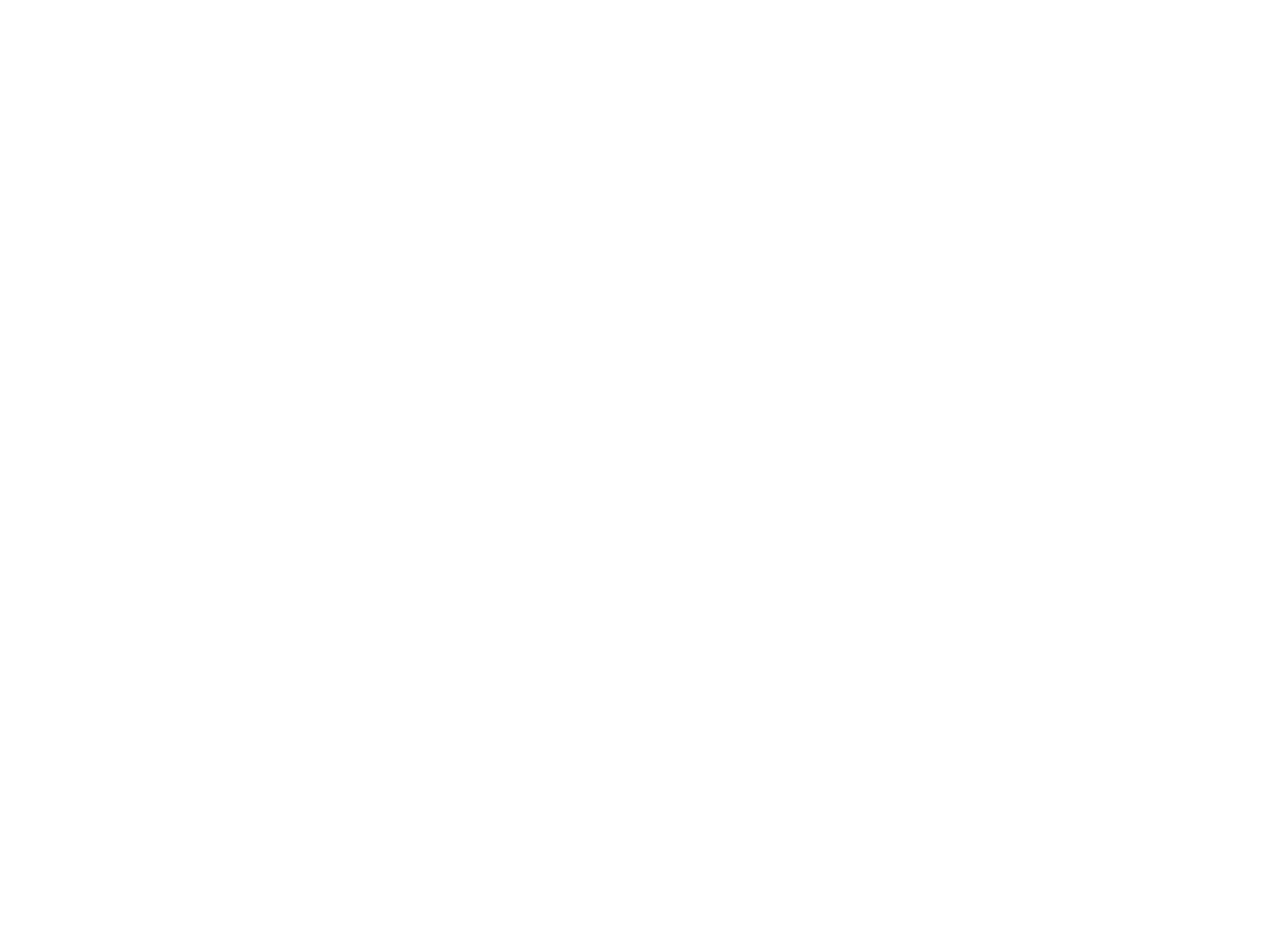
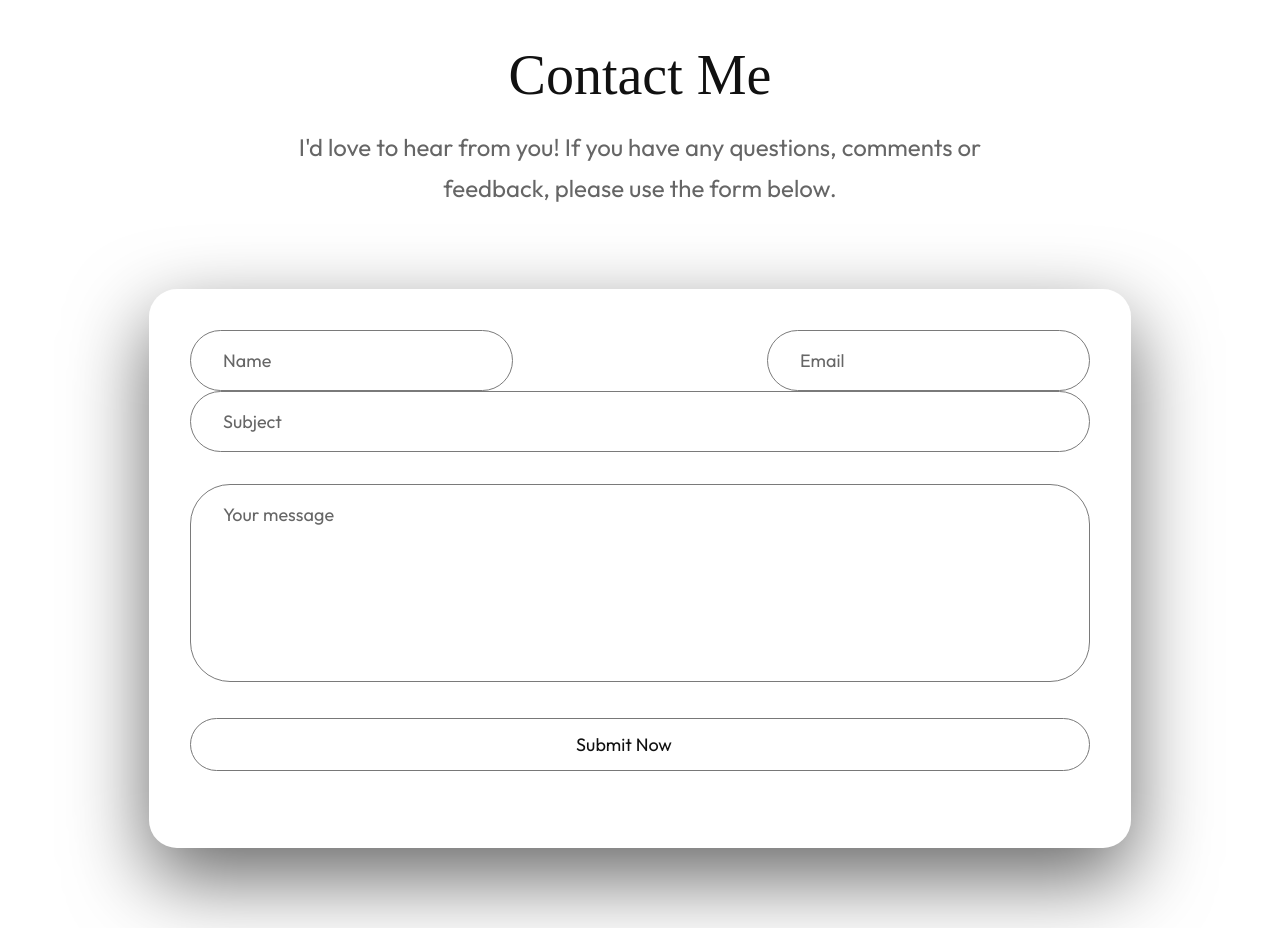
Before and after one commit to ShadyGirgis79/My-Portfolio, a Next.js app: page / in a window 1280 px wide. Shown: the part 4220-5148 px from the top of the page. Before the commit the page ends 4196 px from the top, so only its background shows below. Built offline with nearby package versions, Linux system fonts and the light colour scheme; a web font is replaced by a local one.

Commit message:
Contact section is Done

```diff
--- a/app/page.js
+++ b/app/page.js
@@ -5,6 +5,7 @@
 import About from '../components/home/About';
 import Services from '../components/home/Services';
 import Work from '../components/home/Work';
+import Contact from '../components/home/Contact';
 
 const page = () => {
   return (
@@ -14,6 +15,7 @@
       <About />
       <Services />
       <Work />
+      <Contact />
     </>
   )
 }
--- /dev/null
+++ b/components/home/Contact.jsx
@@ -0,0 +1,97 @@
+
+import React , {useState} from 'react';
+import styles from './Contact.scss';
+import Image from 'next/image';
+import { assets } from './../../assets/index';
+
+
+export default function Contact() {
+
+    // This is the link to check for links => https://app.web3forms.com/forms
+
+    const [result, setResult] = useState("");
+
+    const onSubmit = async (event) => {
+        event.preventDefault();
+        setResult("Sending....");
+        const formData = new FormData(event.target);
+
+        formData.append("access_key", "fcdc58ac-dd16-4970-98e7-e7dd60cdf160");
+
+        const response = await fetch("https://api.web3forms.com/submit", {
+            method: "POST",
+            body: formData
+        });
+
+        const data = await response.json();
+
+        if (data.success) {
+            setResult("Form Submitted Successfully");
+            event.target.reset();
+        } else {
+            console.log("Error", data);
+            setResult(data.message);
+        }
+    };
+
+
+  return (
+    <div id="contact" className="contact">
+      <h4 className="contactIntro">Get in touch</h4>
+      <h2 className="contactTitle">Contact Me</h2>
+
+      <p className="contactDescription">
+        I'd love to hear from you! If you have any questions, comments or feedback,
+        please use the form below.
+      </p>
+
+      <form className='contactForm' onSubmit={onSubmit}>
+        <div className='formContainer'>
+            <div className='formHeader'>
+                <input
+                    type="text"
+                    placeholder='Name'
+                    required
+                    className='formName'
+                    name='name'
+                />
+                <input
+                    type="email"
+                    placeholder='Email'
+                    required
+                    className='formEmail'
+                    name='email'
+                />
+
+            </div>
+            <input
+                type="text"
+                placeholder='Subject'
+                className='formSubject'
+                name='subject'
+            />
+            <textarea
+                rows={6}
+                placeholder='Your message'
+                required
+                className='formBody'
+                name='message'
+            >
+
+            </textarea>
+            <button
+                type='submit'
+                className='formButton'
+            >
+                Submit Now
+                <Image src={assets.right_arrow_white} alt='' className='formIcon' />
+            </button>
+
+            <p className='formSubmission'>{result}</p>
+        </div>
+      </form>
+
+
+    </div>
+  )
+}
--- /dev/null
+++ b/components/home/Contact.scss
@@ -0,0 +1,249 @@
+// ==================
+// Breakpoints
+// ==================
+$mobile-max: 768px;
+$mobile: 600px;
+$tablet: 1024px;
+
+// ==================
+// Contact Section Layout
+// ==================
+.contact {
+  width: 100%;
+  text-align: center;
+  margin-bottom: 80px;
+}
+
+// ==================
+// Section Headings
+// ==================
+.contactIntro {
+  font-family: 'Ovo', serif;
+  font-size: 18px;
+  color: #666;
+  margin-bottom: 8px;
+}
+
+.contactTitle {
+  font-family: "Playfair Display", serif;
+  font-size: 56px;
+  font-weight: 500;
+  color: #111;
+  margin-bottom: 20px;
+
+  @media (max-width: $tablet) {
+    font-size: 44px;
+  }
+
+  @media (max-width: $mobile) {
+    font-size: 36px;
+  }
+}
+
+// ==================
+// Description
+// ==================
+.contactDescription {
+  max-width: 720px;
+  margin: 0 auto 80px;
+  font-size: 24px;
+  line-height: 1.7;
+  color: #666;
+
+  @media (max-width: $mobile) {
+    margin-bottom: 50px;
+    font-size: 16px;
+  }
+}
+
+// ==================
+// Form Wrapper
+// ==================
+.contactForm {
+  width: 100%;
+  display: flex;
+  justify-content: center;
+}
+
+// ==================
+// Form Container
+// ==================
+.formContainer {
+  width: 90%;
+  max-width: 900px;
+  padding: 40px;
+  border-radius: 28px;
+  background: rgba(255, 255, 255, 0.03);
+  border: 1px solid rgba(255, 255, 255, 0.25);
+  backdrop-filter: blur(14px);
+  box-shadow:
+    inset 0 0 0 1px rgba(255, 255, 255, 0.05),
+    0 30px 80px rgba(0, 0, 0, 0.6);
+
+  // 👉 This makes all inputs align vertically by default
+  display: flex;
+  flex-direction: column;
+}
+
+// ==================
+// Form Header
+// ==================
+
+.formHeader {
+  display: flex;
+  flex-direction: row;
+  justify-content: space-between;
+  gap: 30;
+  margin-bottom: 30;
+
+  // 📱 On mobile, stack them vertically
+  @media (max-width: $mobile-max) {
+    flex-direction: column;
+    gap: 30,
+  }
+
+}
+
+
+// ==================
+// Shared Input Styles
+// ==================
+.formName,
+.formEmail {
+  width: 350;
+  padding: 18px 32px;
+  font-size: 18px;
+  color: #111;
+  background: transparent;
+  border: 1px solid #7a7a7a;
+  outline: none;
+  transition: 0.3s ease;
+
+  display: flex;
+  text-align: left;
+  align-items: center;
+  justify-content: center;
+  // 📱 On mobile, stack them vertically
+  @media (max-width: $mobile-max) {
+    width: auto;
+    min-width: none;
+    padding: 12px 16px;
+    font-size: 14px;
+  }
+}
+
+.formSubject,
+.formBody{
+  //width: 830; // ✅ critical for proper layout
+  padding: 18px 32px;
+  font-size: 18px;
+  color: #111;
+  background: transparent;
+  border: 1px solid #7a7a7a;
+  outline: none;
+  transition: 0.3s ease;
+
+  display: flex;
+  text-align: left;
+  align-items: center;
+  justify-content: center;
+  // 📱 On mobile, stack them vertically
+  @media (max-width: $mobile-max) {
+    //width: 250;
+    font-size: 14px;
+    padding: 12px 16px;
+  }
+}
+
+// Rounded pill inputs
+.formName,
+.formEmail,
+.formSubject {
+  border-radius: 999px;
+}
+
+// ==================
+// Subject
+// ==================
+.formSubject {
+  margin-bottom: 32px; // 👉 clear separation from textarea
+}
+
+// ==================
+// Message Textarea
+// ==================
+.formBody {
+  min-height: 160px; // 👉 better height control than rows
+  border-radius: 40px; // 👉 softer curve like the image
+  resize: none;
+  margin-bottom: 36px;
+
+  @media (max-width: $mobile) {
+    border-radius: 28px;
+  }
+}
+
+// ==================
+// Placeholder + Focus States
+// ==================
+.formName::placeholder,
+.formEmail::placeholder,
+.formSubject::placeholder,
+.formBody::placeholder {
+  color: #666;
+}
+
+.formName:focus,
+.formEmail:focus,
+.formSubject:focus,
+.formBody:focus {
+  border-color: #111;
+  box-shadow: 0 0 0 3px rgba(0, 0, 0, 0.08);
+}
+
+
+// ==================
+// Submit Button
+// ==================
+.formButton {
+  display: flex;
+  text-align: center;
+  align-items: center;
+  justify-content: center;
+  gap: 10px;
+  padding: 14px 32px;
+  border-radius: 999px;
+  border: 1px solid #787878;
+  font-size: 18px;
+  color: #111;
+  background-color: transparent;
+  text-decoration: none;
+  transition: 0.3s ease;
+  margin-bottom: 20;
+
+  &:hover {
+    background: #111;
+    color: #fff;
+    border-color: #111;
+  }
+
+  @media (max-width: $mobile) {
+    font-size: 14px;
+  }
+}
+
+.formSubmission {
+  font-size: 18px;
+
+  @media (max-width: $mobile) {
+    font-size: 14px;
+  }
+}
+
+// ==================
+// Button Icon
+// ==================
+.formIcon {
+  width: 22px;
+  height: 22px;
+}
```
